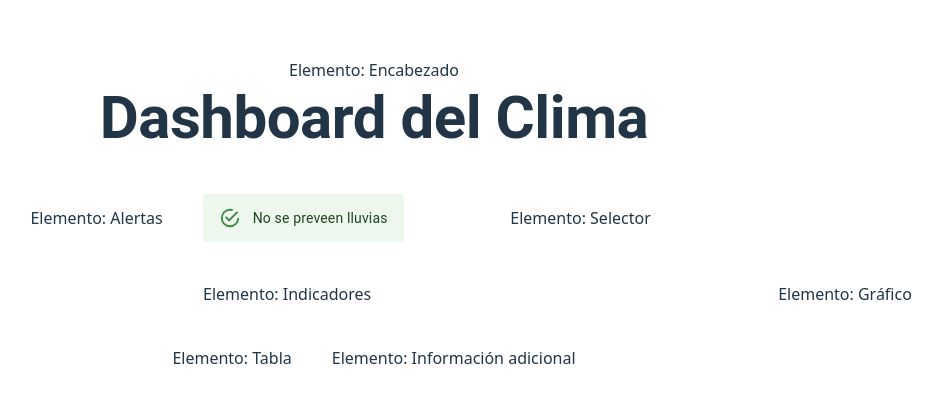
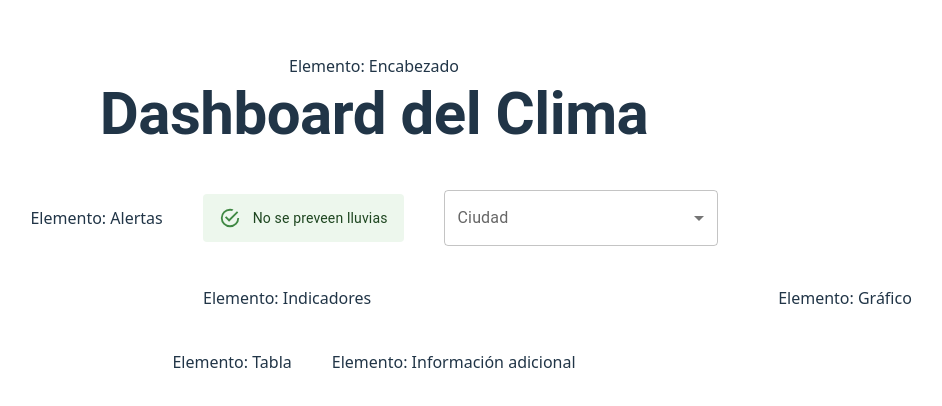
Before and after one commit to S1rGreeN/dashboard, a React (Vite) app: page / in a window 1280 px wide. Shown: the part 186-592 px from the top of the page, without its empty margins (266-1208 px from the left). Built offline with nearby package versions, Linux system fonts and the light colour scheme.

Commit message:
useState guia

```diff
--- a/src/App.tsx
+++ b/src/App.tsx
@@ -5,6 +5,7 @@
 import './App.css'
 import HeaderUI from './components/HeaderUI';
 import AlertUI from './components/AlertUI';
+import SelectorUI from './components/SelectorUI'
 
 
 function App() {
@@ -21,7 +22,7 @@
       <Grid container justifyContent="right" alignItems="center">Elemento: Alertas<AlertUI description="No se preveen lluvias"/></Grid>
 
       {/* Selector */}
-      <Grid size={{ xs: 12, md: 3  }}>Elemento: Selector</Grid>
+      <Grid size={{ xs: 12, md: 3  }}><SelectorUI></SelectorUI></Grid>
 
       {/* Indicadores */}
       <Grid size={{ xs: 12, md: 9 }}>Elemento: Indicadores</Grid>
--- /dev/null
+++ b/src/components/SelectorUI.tsx
@@ -0,0 +1,39 @@
+import FormControl from '@mui/material/FormControl';
+import InputLabel from '@mui/material/InputLabel';
+//import Select from '@mui/material/Select';
+import MenuItem from '@mui/material/MenuItem';
+import Select, {type SelectChangeEvent} from '@mui/material/Select';
+import {useState} from 'react';
+
+export default function SelectorUI() {
+    const [cityInput, setCityInput] = useState('');
+    const handleChange = (event: SelectChangeEvent<string>) => {
+        setCityInput(event.target.value)
+    };
+
+
+return (
+   <FormControl fullWidth>
+      <InputLabel id="city-select-label">Ciudad</InputLabel>
+      <Select
+         labelId="city-select-label"
+         id="city-simple-select"
+         label="Ciudad"
+
+        onChange = {handleChange}
+        value={cityInput}>
+         <MenuItem disabled><em>Seleccione una ciudad</em></MenuItem>
+         <MenuItem value={"guayaquil"}>Guayaquil</MenuItem>
+         <MenuItem value={"quito"}>Quito</MenuItem>
+         <MenuItem value={"manta"}>Manta</MenuItem>
+         <MenuItem value={"cuenca"}>Cuenca</MenuItem>
+      </Select>
+      {cityInput && (
+            <p>
+                Información del clima en <span style={{textTransform: 'capitalize', fontWeight: 'bold'}}>{cityInput}</span>
+            </p>
+        )}
+
+   </FormControl>
+   )
+}
```
